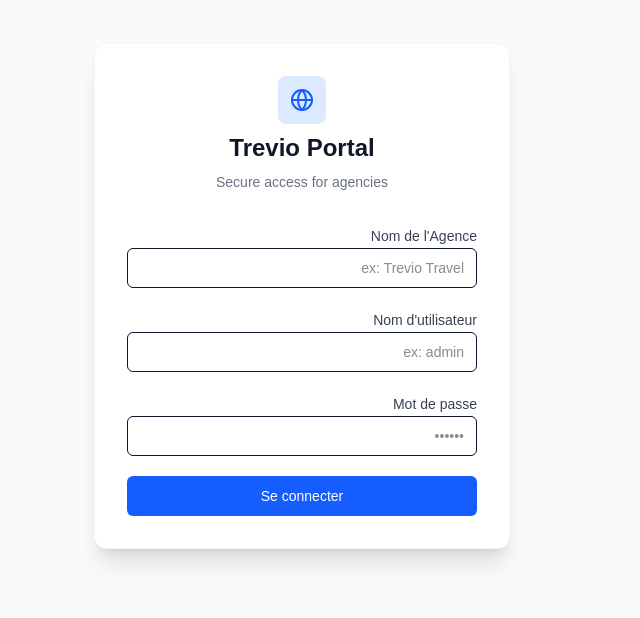
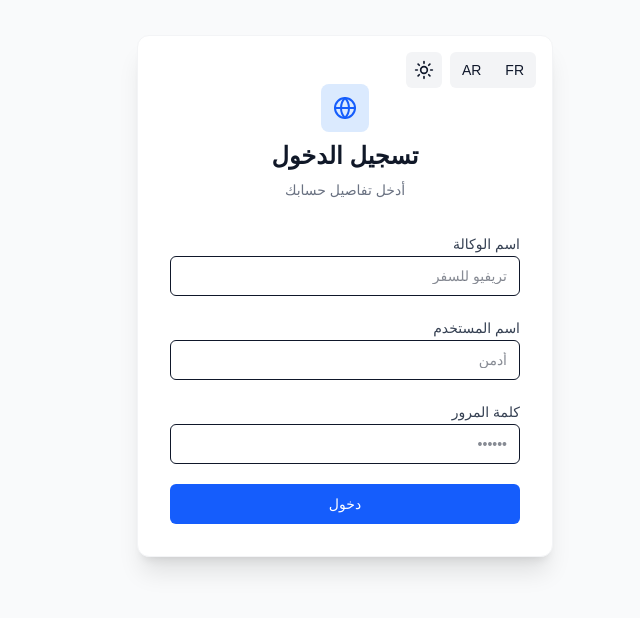
Before and after one commit to khalidach/travel-agency-pro, a Next.js app in the folder frontend/: page /ar/login in a window 1280 px wide. Shown: the part 104-722 px from the top of the page, without its empty margins (441-1081 px from the left). Built offline with nearby package versions, Linux system fonts and the light colour scheme.

Commit message:
login page

```diff
--- a/frontend/app/[lang]/(auth)/login/page.tsx
+++ b/frontend/app/[lang]/(auth)/login/page.tsx
@@ -9,7 +9,11 @@ import { Input } from "@/components/ui/input";
 import { useRouter } from "next/navigation";
 import { Globe } from "lucide-react";
 
-// 1. Validation Schema
+// Import your existing components
+import { ThemeToggle } from "@/components/ThemeToggle";
+import { LanguageSwitcher } from "@/components/LanguageSwitcher";
+
+// Validation Schema
 const loginSchema = z.object({
   agencyName: z.string().min(2, "Agency name is required"),
   username: z.string().min(1, "Username is required"),
@@ -25,7 +29,6 @@ export default function LoginPage({
 }) {
   const [lang, setLang] = React.useState("fr");
 
-  // Unwrapping params safely
   React.useEffect(() => {
     params.then((p) => setLang(p.lang));
   }, [params]);
@@ -45,51 +48,60 @@ export default function LoginPage({
   const onSubmit = async (data: LoginFormValues) => {
     setLoading(true);
     setError(null);
-
     try {
-      console.log("Attempting Login:", data);
-
-      // TODO: Connect to NestJS Backend here
-      // const res = await fetch('http://localhost:3001/auth/login', { ... })
-
-      // Simulate API delay
+      // Simulate API call
+      console.log("Login:", data);
       await new Promise((resolve) => setTimeout(resolve, 1000));
-
-      // Success Redirect
       router.push(`/${lang}/dashboard`);
     } catch (err) {
-      setError("Failed to login. Please check your credentials.");
+      setError("Login failed");
     } finally {
       setLoading(false);
     }
   };
 
   return (
-    <div className="bg-white dark:bg-[#151920] py-8 px-8 shadow-xl rounded-xl border border-gray-100 dark:border-gray-800">
+    <div className="relative bg-white dark:bg-[#151920] py-8 px-8 shadow-xl rounded-xl border border-gray-100 dark:border-gray-800 w-full max-w-md">
+      {/* Top Right Controls: Language & Theme */}
+      <div className="absolute top-4 right-4 flex items-center gap-2">
+        <div className="bg-gray-100 dark:bg-gray-800 rounded-md flex items-center p-1">
+          <LanguageSwitcher />
+        </div>
+        <div className="bg-gray-100 dark:bg-gray-800 rounded-md">
+          <ThemeToggle />
+        </div>
+      </div>
+
       {/* Header Section */}
-      <div className="mb-8 text-center space-y-2">
+      <div className="mb-8 text-center space-y-2 mt-4">
         <div className="inline-flex items-center justify-center w-12 h-12 rounded-lg bg-blue-100 dark:bg-blue-900/30 text-blue-600 mb-2">
           <Globe className="w-6 h-6" />
         </div>
         <h1 className="text-2xl font-bold text-gray-900 dark:text-white">
-          Trevio Portal
+          {lang === "ar" ? "تسجيل الدخول" : "Connexion"}
         </h1>
         <p className="text-sm text-gray-500 dark:text-gray-400">
-          Secure access for agencies
+          {lang === "ar"
+            ? "أدخل تفاصيل حسابك"
+            : "Accédez à votre espace agence"}
         </p>
       </div>
 
       {/* Login Form */}
-      <form onSubmit={handleSubmit(onSubmit)} className="space-y-5">
+      <form
+        onSubmit={handleSubmit(onSubmit)}
+        className="space-y-5"
+        dir={lang === "ar" ? "rtl" : "ltr"}
+      >
         {/* Agency Name */}
         <div className="space-y-1">
           <label className="text-sm font-medium text-gray-700 dark:text-gray-300">
-            Nom de l&apos;Agence
+            {lang === "ar" ? "اسم الوكالة" : "Nom de l'Agence"}
           </label>
           <Input
             {...register("agencyName")}
-            placeholder="ex: Trevio Travel"
-            autoComplete="organization"
+            placeholder={lang === "ar" ? "تريفيو للسفر" : "ex: Trevio Travel"}
+            className={lang === "ar" ? "text-right" : ""}
           />
           {errors.agencyName && (
             <p className="text-xs text-red-500">{errors.agencyName.message}</p>
@@ -99,12 +111,12 @@ export default function LoginPage({
         {/* Username */}
         <div className="space-y-1">
           <label className="text-sm font-medium text-gray-700 dark:text-gray-300">
-            Nom d&apos;utilisateur
+            {lang === "ar" ? "اسم المستخدم" : "Nom d'utilisateur"}
           </label>
           <Input
             {...register("username")}
-            placeholder="ex: admin"
-            autoComplete="username"
+            placeholder={lang === "ar" ? "أدمن" : "ex: admin"}
+            className={lang === "ar" ? "text-right" : ""}
           />
           {errors.username && (
             <p className="text-xs text-red-500">{errors.username.message}</p>
@@ -114,36 +126,21 @@ export default function LoginPage({
         {/* Password */}
         <div className="space-y-1">
           <label className="text-sm font-medium text-gray-700 dark:text-gray-300">
-            Mot de passe
+            {lang === "ar" ? "كلمة المرور" : "Mot de passe"}
           </label>
           <Input
             type="password"
             {...register("password")}
             placeholder="••••••"
-            autoComplete="current-password"
+            className={lang === "ar" ? "text-right" : ""}
           />
           {errors.password && (
             <p className="text-xs text-red-500">{errors.password.message}</p>
           )}
         </div>
 
-        {/* Error Message */}
-        {error && (
-          <div className="p-3 rounded bg-red-50 dark:bg-red-900/20 text-red-600 dark:text-red-400 text-sm text-center">
-            {error}
-          </div>
-        )}
-
-        {/* Submit Button */}
         <Button type="submit" disabled={loading} className="w-full">
-          {loading ? (
-            <span className="flex items-center gap-2">
-              <span className="h-4 w-4 border-2 border-white/50 border-t-white rounded-full animate-spin" />
-              Connexion...
-            </span>
-          ) : (
-            "Se connecter"
-          )}
+          {loading ? "..." : lang === "ar" ? "دخول" : "Se connecter"}
         </Button>
       </form>
     </div>
--- a/frontend/app/[lang]/(dashboard)/layout.tsx
+++ b/frontend/app/[lang]/(dashboard)/layout.tsx
@@ -1,4 +1,3 @@
-/* frontend/app/[lang]/(dashboard)/layout.tsx */
 import { Header } from "@/components/layout/Header";
 import { Sidebar } from "@/components/layout/Sidebar";
 import { getDictionary } from "@/lib/get-dictionaries";
@@ -12,9 +11,7 @@ export default async function DashboardLayout({
 }) {
   const { lang } = await params;
   const dict = await getDictionary(lang);
-
-  // Mock user for layout (Will come from auth later)
-  const user = { role: "admin" };
+  const user = { role: "admin" }; // Mock user
 
   return (
     <div className="min-h-screen flex flex-col">
--- a/frontend/app/[lang]/layout.tsx
+++ b/frontend/app/[lang]/layout.tsx
@@ -1,4 +1,3 @@
-/* frontend/app/[lang]/layout.tsx */
 import type { Metadata } from "next";
 import { Geist, Geist_Mono } from "next/font/google";
 import "../globals.css";
```
